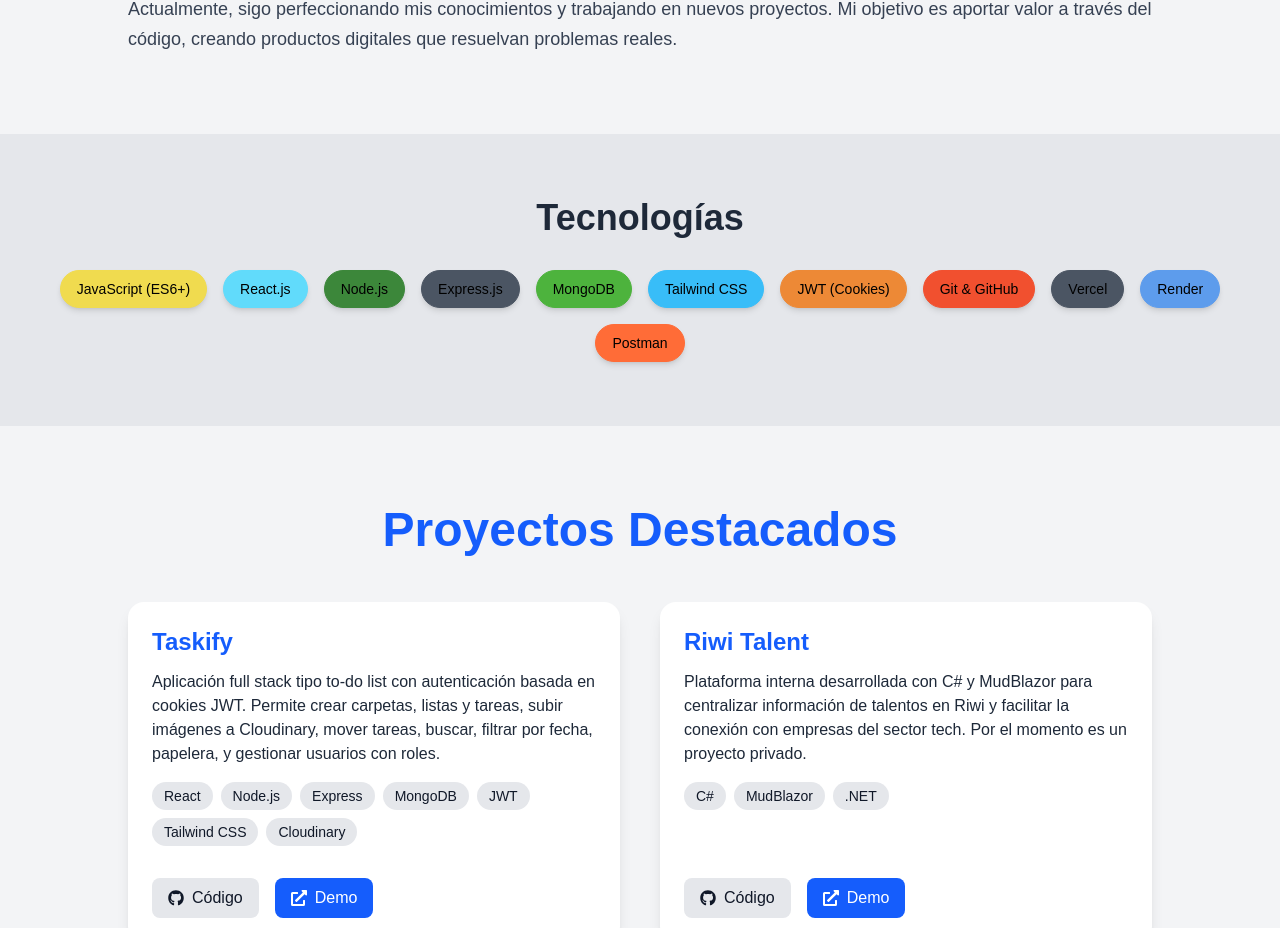
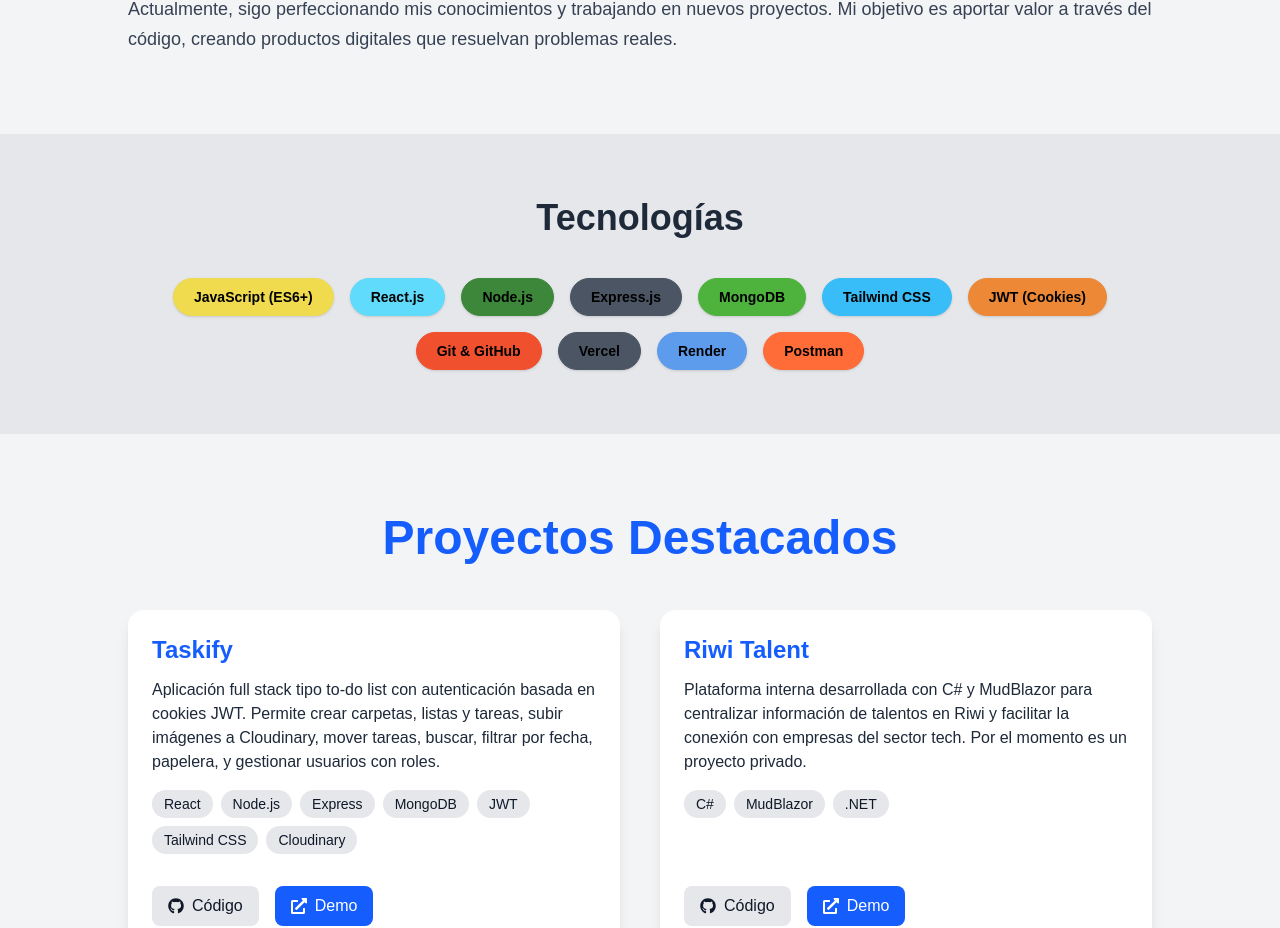
Before and after one commit to kemtch19/Portfolio, a React (Vite) app: page / in a window 1280 px wide. Shown: the part 1380-2308 px from the top of the page. Built offline with nearby package versions, Linux system fonts and the light colour scheme; what @midudev/tailwind-animations would draw is missing.

Commit message:
refactor:  better visual structure for the skills and badges

```diff
--- a/src/Components/Skills.jsx
+++ b/src/Components/Skills.jsx
@@ -13,7 +13,6 @@
     { name: "Postman", color: "#FF6C37" },
   ];
 
-  // Definir colores alternativos para badges originalmente negros
   const getBadgeColors = (color) => {
     if (color === "#000000") {
       return {
@@ -27,29 +26,42 @@
     };
   };
 
-  // Detectar modo oscuro usando la clase 'dark' en html
   const isDark = typeof window !== "undefined" && document.documentElement.classList.contains("dark");
 
   return (
-    <div
+    <section
       className="py-16 bg-gray-200 dark:bg-neutral-900 text-center"
       id="skills"
     >
-      <h2 className="text-4xl font-bold mb-8 text-gray-800 dark:text-white">
+      <h2 className="text-4xl font-bold mb-10 text-gray-800 dark:text-white">
         Tecnologías
       </h2>
-      <div className="flex flex-wrap justify-center gap-4 px-4">
+
+      <div className="flex flex-wrap justify-center gap-4 px-6 max-w-5xl mx-auto">
         {skills.map((skill, idx) => {
           const badgeColors = getBadgeColors(skill.color);
+
+          const baseStyle = {
+            backgroundColor: isDark ? "transparent" : badgeColors.light,
+            color: isDark ? badgeColors.dark : "#000",
+            borderColor: isDark ? badgeColors.dark : badgeColors.light,
+          };
+
+          const hoverStyle = {
+            backgroundColor: isDark ? badgeColors.dark : "#fff",
+            color: isDark ? "#000" : "#000",
+          };
+
           return (
             <span
               key={idx}
-              className="px-4 py-2 rounded-full text-sm font-medium shadow-md
-                text-black dark:text-white border dark:border"
-              style={{
-                backgroundColor: isDark ? "transparent" : badgeColors.light,
-                color: isDark ? badgeColors.dark : "#000",
-                borderColor: isDark ? badgeColors.dark : badgeColors.light,
+              className="px-5 py-2 rounded-full text-sm font-semibold border shadow-sm transition duration-300 transform hover:scale-105 hover:shadow-lg cursor-pointer"
+              style={baseStyle}
+              onMouseEnter={(e) => {
+                Object.assign(e.currentTarget.style, hoverStyle);
+              }}
+              onMouseLeave={(e) => {
+                Object.assign(e.currentTarget.style, baseStyle);
               }}
             >
               {skill.name}
@@ -57,6 +69,6 @@
           );
         })}
       </div>
-    </div>
+    </section>
   );
 };
```
